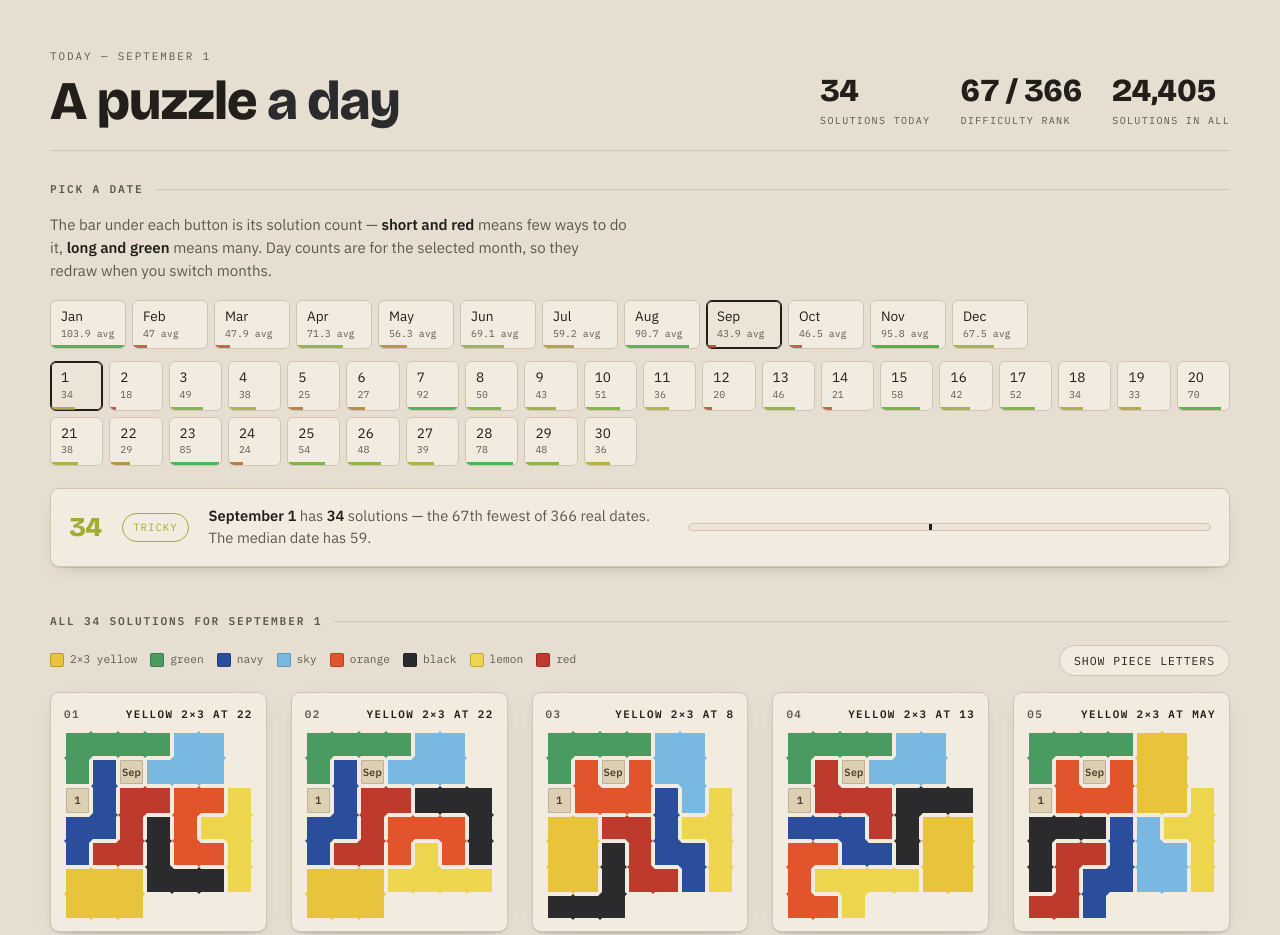
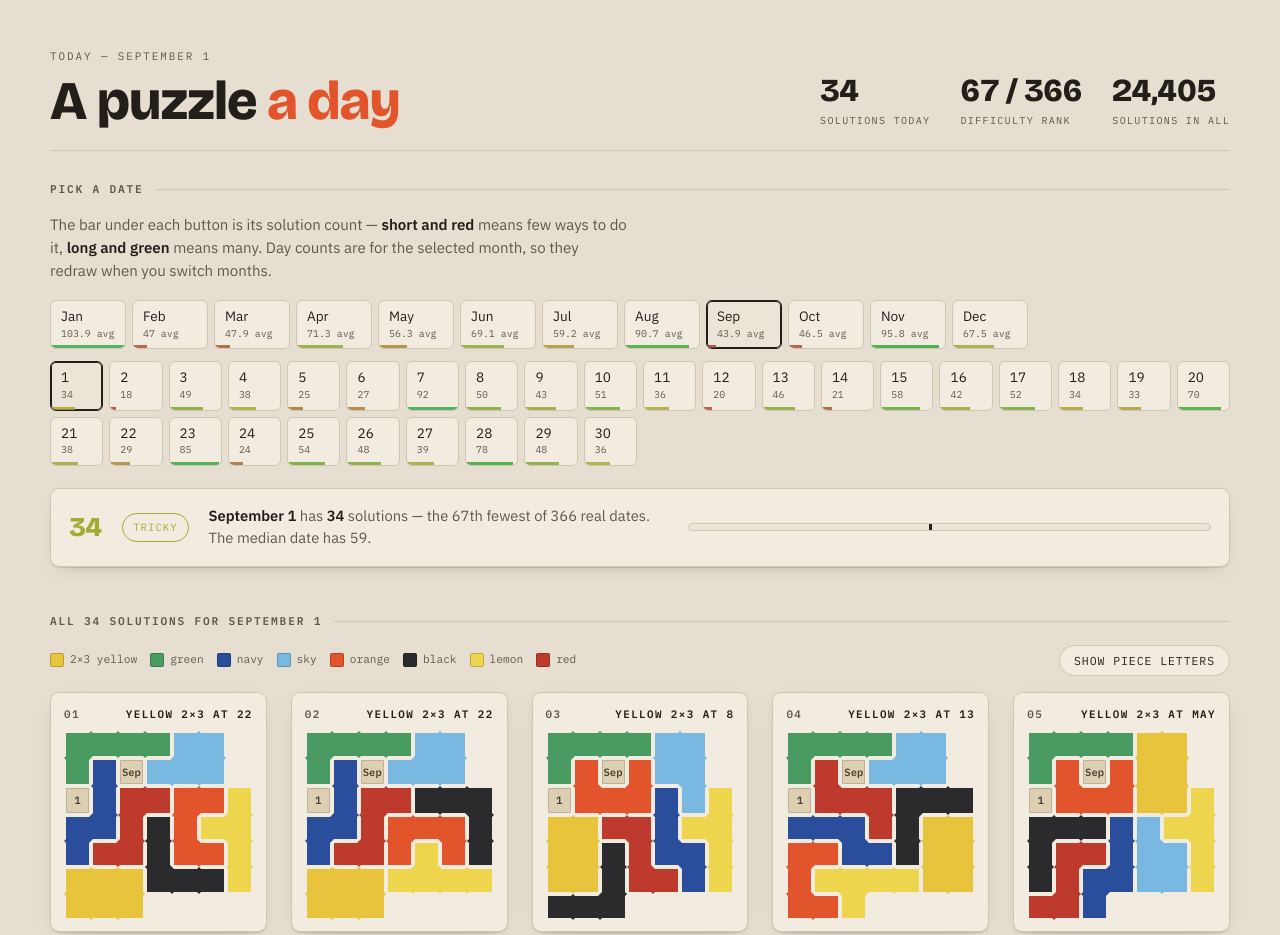
Before and after one commit to MDamon/calendar-puzzle, a plain HTML site: page index.html in a window 1280 px wide. Shown: the top 935 px of the page. Drawn offline with nearby package versions, Linux system fonts and the light colour scheme.

Commit message:
Move the headline accent off the black piece token
--p-V is black in the puzzle's palette, which killed the accent on "a day".

Co-Authored-By: Claude Opus 5 (1M context) <noreply@anthropic.com>
Claude-Session: https://claude.ai/code/session_01UZ74RVdTyhPoA4TYWSngJJ

```diff
--- a/assets/styles.css
+++ b/assets/styles.css
@@ -38,7 +38,7 @@ header{display:flex;flex-wrap:wrap;align-items:flex-end;gap:clamp(16px,3vw,40px)
 h1{font-family:"Bricolage Grotesque",system-ui,sans-serif;font-weight:800;
   font-size:clamp(2rem,5.5vw,3.4rem);line-height:.98;letter-spacing:-.02em;margin:0;
   text-wrap:balance;max-width:16ch}
-h1 em{font-style:normal;color:var(--p-V)}
+h1 em{font-style:normal;color:var(--p-U)}
 .stats{display:flex;gap:clamp(18px,3vw,30px);margin-left:auto;font-variant-numeric:tabular-nums}
 .stat b{display:block;font-family:"Bricolage Grotesque",system-ui,sans-serif;font-weight:800;
   font-size:clamp(1.5rem,3.4vw,2rem);line-height:1;letter-spacing:-.01em}
```
